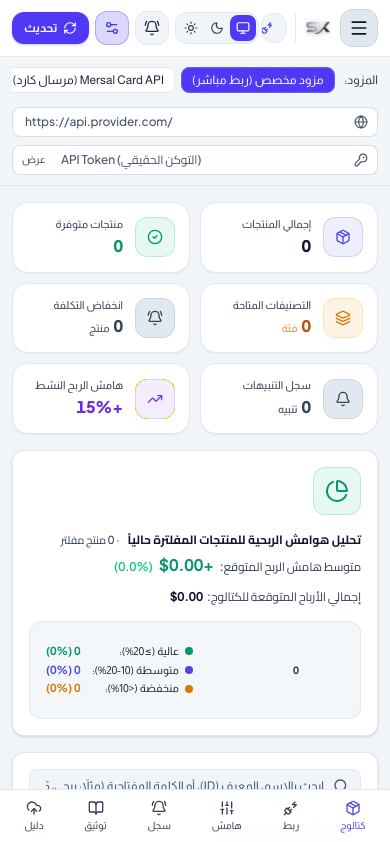
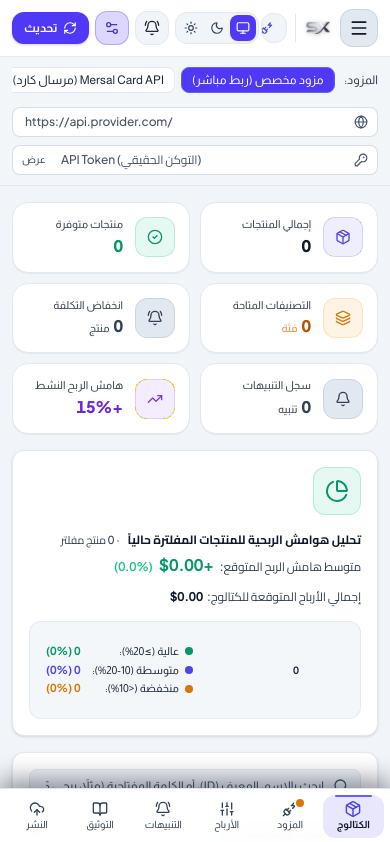
Before and after one commit to Shadyrahimo/shadx-provider, a React (Vite) app: page / in a window 390 px wide. Shown: the top 842 px of the page. Built offline with nearby package versions, Linux system fonts and the light colour scheme.

Commit message:
تجربة المستخدم على الهواتف المحمولة والشاشات الصغيرة

```diff
--- a/src/App.tsx
+++ b/src/App.tsx
@@ -1314,7 +1314,7 @@ export default function App() {
       />
 
       {/* Main Content Column */}
-      <div className="flex-1 min-w-0 flex flex-col pb-16 lg:pb-0">
+      <div className="flex-1 min-w-0 flex flex-col pb-24 lg:pb-0">
         {/* Compact Responsive Top Header */}
         <Header
           activeSection={activeSection}
--- a/src/components/Sidebar.tsx
+++ b/src/components/Sidebar.tsx
@@ -63,22 +63,27 @@ export const Sidebar: React.FC<SidebarProps> = ({
   const navItems: {
     id: ActiveSectionId;
     label: string;
+    shortLabel: string;
     subtitle: string;
     icon: React.FC<{ className?: string }>;
     badge?: string | number;
+    mobileBadge?: string | number;
     badgeColor?: string;
   }[] = [
     {
       id: 'catalog',
       label: 'كتالوج المنتجات',
+      shortLabel: 'الكتالوج',
       subtitle: 'الجدول، الفلترة، التصدير، والربحية',
       icon: Package,
       badge: totalProductsCount > 0 ? totalProductsCount : undefined,
+      mobileBadge: totalProductsCount > 0 ? totalProductsCount : undefined,
       badgeColor: 'bg-indigo-500/20 text-indigo-300 border-indigo-500/30',
     },
     {
       id: 'connection',
       label: 'ربط المزود والمزامنة',
+      shortLabel: 'المزود',
       subtitle: 'إعداد الـ API Token والفحص الدوري',
       icon: PlugZap,
       badge: isLiveConnected ? 'متصل' : 'غير متصل',
@@ -89,6 +94,7 @@ export const Sidebar: React.FC<SidebarProps> = ({
     {
       id: 'pricing',
       label: 'هامش الربح والحدود',
+      shortLabel: 'الأرباح',
       subtitle: 'قواعد التسعير وتنبيهات انخفاض التكلفة',
       icon: Sliders,
       badge:
@@ -97,6 +103,7 @@ export const Sidebar: React.FC<SidebarProps> = ({
           : marginConfig.mode === 'percentage'
           ? `+${marginConfig.value}%`
           : `+$${marginConfig.value}`,
+      mobileBadge: alertProductsCount > 0 ? alertProductsCount : undefined,
       badgeColor:
         alertProductsCount > 0
           ? 'bg-amber-500/20 text-amber-300 border-amber-500/40'
@@ -105,20 +112,24 @@ export const Sidebar: React.FC<SidebarProps> = ({
     {
       id: 'alerts',
       label: 'سجل وقواعد التنبيهات',
+      shortLabel: 'التنبيهات',
       subtitle: 'رصد الأسعار والتوفر وإشعارات البريد',
       icon: BellRing,
       badge: unreadAlertsCount > 0 ? `${unreadAlertsCount} جديد` : undefined,
+      mobileBadge: unreadAlertsCount > 0 ? unreadAlertsCount : undefined,
       badgeColor: 'bg-rose-500/20 text-rose-300 border-rose-500/40',
     },
     {
       id: 'docs',
       label: 'توثيق الـ API البرمجي',
+      shortLabel: 'التوثيق',
       subtitle: 'نقاط النهاية، المعلمات، ورموز الأخطاء',
       icon: BookOpen,
     },
     {
       id: 'deploy',
       label: 'دليل النشر السحابي',
+      shortLabel: 'النشر',
       subtitle: 'GitHub + Neon + Render + Vercel',
       icon: CloudUpload,
     },
@@ -366,8 +377,12 @@ export const Sidebar: React.FC<SidebarProps> = ({
         </div>
       )}
 
-      {/* Mobile Bottom Quick Navigation Bar */}
-      <nav className="lg:hidden fixed bottom-0 inset-x-0 z-40 bg-slate-900/95 backdrop-blur border-t border-slate-800 px-1 py-1.5 flex items-center justify-around">
+      {/* Mobile Bottom Navigation Bar (Fixed Bottom Bar for Phones & Tablets < lg) */}
+      <nav
+        aria-label="قائمة التنقل السفلية للهاتف"
+        className="lg:hidden fixed bottom-0 inset-x-0 z-40 bg-slate-900/95 backdrop-blur-md border-t border-slate-800 shadow-[0_-8px_24px_rgba(2,6,23,0.45)] px-1.5 pt-1.5 pb-[max(0.4rem,env(safe-area-inset-bottom))]"
+      >
+        <div className="grid grid-cols-6 gap-0.5 max-w-xl mx-auto">
           {navItems.map((item) => {
             const Icon = item.icon;
             const isActive = activeSection === item.id;
@@ -376,18 +391,59 @@ export const Sidebar: React.FC<SidebarProps> = ({
                 key={item.id}
                 type="button"
                 onClick={() => handleSelect(item.id)}
-              className={`flex flex-col items-center justify-center py-1 px-2 rounded-lg text-[10px] font-medium transition-colors relative ${
-                isActive ? 'text-indigo-400 font-bold' : 'text-slate-400 hover:text-slate-200'
+                className={`relative flex flex-col items-center justify-center py-1.5 px-1 rounded-xl transition-all select-none ${
+                  isActive
+                    ? 'text-indigo-400 bg-indigo-600/12 font-bold'
+                    : 'text-slate-400 hover:text-slate-200 active:scale-95'
                 }`}
               >
-              <Icon className="w-4 h-4 mb-0.5" />
-              <span className="truncate max-w-[60px]">{item.label.split(' ')[0]}</span>
+                {/* Top Active Indicator Pill */}
+                {isActive && (
+                  <span className="absolute top-0 inset-x-3 h-0.5 rounded-full bg-indigo-500" />
+                )}
+
+                <div className="relative flex items-center justify-center mb-0.5">
+                  <Icon
+                    className={`w-4 h-4 transition-transform ${
+                      isActive ? 'scale-110 text-indigo-400' : ''
+                    }`}
+                  />
+
+                  {/* Live Connection Status Dot on 'connection' tab */}
+                  {item.id === 'connection' && (
+                    <span
+                      className={`absolute -top-0.5 -right-1.5 w-2 h-2 rounded-full ring-2 ring-slate-900 ${
+                        isLiveConnected ? 'bg-emerald-400' : 'bg-amber-400'
+                      }`}
+                    />
+                  )}
+
+                  {/* Unread Alerts Badge on 'alerts' tab */}
                   {item.id === 'alerts' && unreadAlertsCount > 0 && (
-                <span className="absolute top-0.5 right-2 w-2 h-2 rounded-full bg-rose-500" />
+                    <span className="absolute -top-1.5 -right-2.5 min-w-[15px] h-[15px] px-1 rounded-full bg-rose-500 text-white text-[9px] font-bold font-mono-numbers flex items-center justify-center shadow-xs">
+                      {unreadAlertsCount > 99 ? '99+' : unreadAlertsCount}
+                    </span>
                   )}
+
+                  {/* Price Drop Opportunities Badge on 'pricing' tab */}
+                  {item.id === 'pricing' && alertProductsCount > 0 && (
+                    <span className="absolute -top-1.5 -right-2.5 min-w-[15px] h-[15px] px-1 rounded-full bg-amber-500 text-slate-950 text-[9px] font-bold font-mono-numbers flex items-center justify-center shadow-xs">
+                      {alertProductsCount > 99 ? '99+' : alertProductsCount}
+                    </span>
+                  )}
+                </div>
+
+                <span
+                  className={`text-[10px] leading-tight truncate max-w-full ${
+                    isActive ? 'text-white font-bold' : 'text-slate-400 font-medium'
+                  }`}
+                >
+                  {item.shortLabel}
+                </span>
               </button>
             );
           })}
+        </div>
       </nav>
     </>
   );
```
Also changed, not shown: src/components/ProductTable.tsx (+59 -33 lines). Lines whose indentation alone changed are shown as unchanged.
